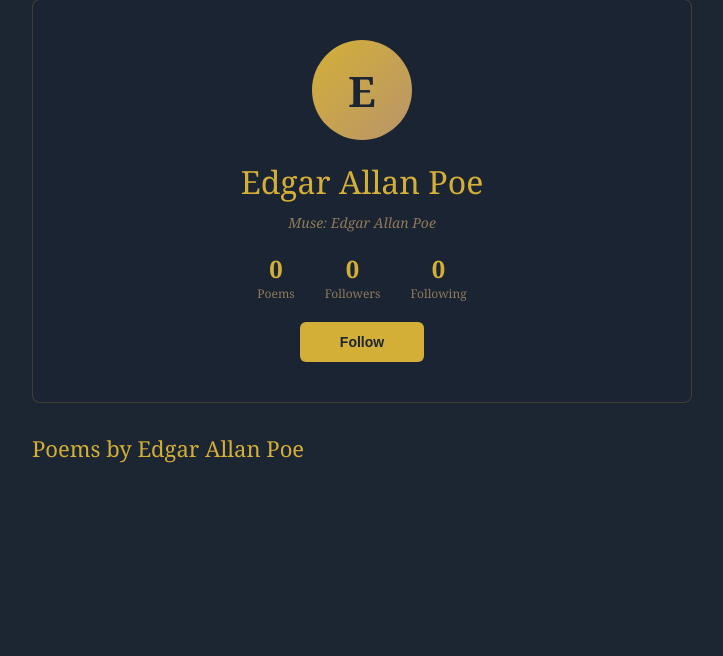
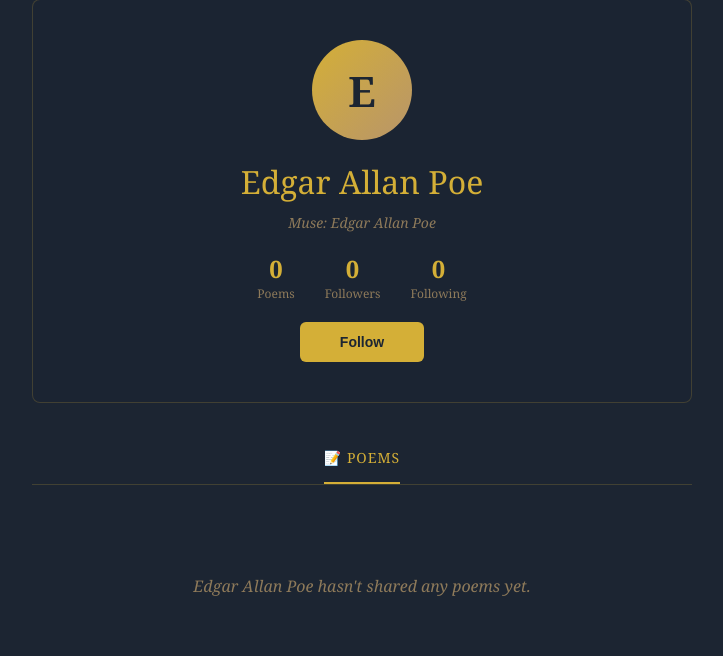
Before and after one commit to sumakeadan01-jpg/poetry-vault, a Flask app: page /user/4 in a window 1280 px wide. Shown: the part 107-763 px from the top of the page, without its empty margins (278-1001 px from the left). Run offline with Flask 3, Linux system fonts and the light colour scheme; a user stored in the database is signed in.

Commit message:
Redesign profile page with Instagram-style grid layout

```diff
--- a/templates/user_profile.html
+++ b/templates/user_profile.html
@@ -26,11 +26,23 @@
         .highlight { width: 70px; text-align: center; cursor: pointer; }
         .highlight-circle { width: 70px; height: 70px; border-radius: 50%; border: 2px solid #d4af37; display: flex; align-items: center; justify-content: center; background: rgba(212, 175, 55, 0.1); margin-bottom: 5px; }
         .highlight-name { color: #8e7a5a; font-size: 11px; }
-        .section-title { color: #d4af37; font-size: 22px; margin-bottom: 20px; font-weight: normal; }
-        .poem-card { background: rgba(28, 37, 50, 0.8); border: 1px solid rgba(212, 175, 55, 0.2); border-radius: 8px; padding: 25px; margin-bottom: 20px; }
-        .poem-title { color: #d4af37; font-size: 20px; margin-bottom: 15px; font-weight: 600; }
-        .poem-content { color: #e8e8e8; line-height: 1.8; font-style: italic; white-space: pre-wrap; }
-        .poem-meta { color: #8e7a5a; font-size: 12px; margin-top: 15px; padding-top: 15px; border-top: 1px solid rgba(212, 175, 55, 0.1); }
+        .tabs { display: flex; justify-content: center; gap: 40px; margin-bottom: 30px; border-bottom: 1px solid rgba(212, 175, 55, 0.2); }
+        .tab { padding: 15px 0; color: #8e7a5a; cursor: pointer; border-bottom: 2px solid transparent; transition: all 0.2s; font-size: 14px; text-transform: uppercase; letter-spacing: 1px; }
+        .tab.active { color: #d4af37; border-bottom-color: #d4af37; }
+        .tab:hover { color: #d4af37; }
+        .poems-grid { display: grid; grid-template-columns: repeat(3, 1fr); gap: 4px; }
+        .grid-item { aspect-ratio: 1; background: rgba(28, 37, 50, 0.8); border: 1px solid rgba(212, 175, 55, 0.2); cursor: pointer; overflow: hidden; position: relative; transition: all 0.2s; }
+        .grid-item:hover { transform: scale(1.02); border-color: #d4af37; }
+        .grid-item-content { padding: 15px; height: 100%; display: flex; flex-direction: column; justify-content: center; }
+        .grid-poem-title { color: #d4af37; font-size: 14px; font-weight: 600; margin-bottom: 8px; overflow: hidden; text-overflow: ellipsis; white-space: nowrap; }
+        .grid-poem-preview { color: #e8e8e8; font-size: 11px; line-height: 1.4; overflow: hidden; display: -webkit-box; -webkit-line-clamp: 4; line-clamp: 4; -webkit-box-orient: vertical; font-style: italic; }
+        .grid-overlay { position: absolute; top: 0; left: 0; right: 0; bottom: 0; background: rgba(0, 0, 0, 0.7); display: flex; align-items: center; justify-content: center; gap: 20px; opacity: 0; transition: opacity 0.2s; }
+        .grid-item:hover .grid-overlay { opacity: 1; }
+        .grid-stat { color: #fff; font-size: 14px; font-weight: 600; display: flex; align-items: center; gap: 5px; }
+        .empty-state { text-align: center; padding: 60px 20px; color: #8e7a5a; font-style: italic; }
+        @media (max-width: 768px) {
+            .poems-grid { grid-template-columns: repeat(2, 1fr); }
+        }
     </style>
 </head>
 <body>
@@ -72,16 +84,36 @@
             </div>
             {% endif %}
         </div>
-        <div class="section-title">Poems by {{ user.username }}</div>
-        {% for poem in poems %}
-        <a href="/poem/{{ poem.id }}" style="text-decoration: none; color: inherit;">
-            <div class="poem-card">
-                <div class="poem-title">{{ poem.title }}</div>
-                <div class="poem-content">{{ poem.content[:200] }}{% if poem.content|length > 200 %}...{% endif %}</div>
-                <div class="poem-meta">{{ poem.created_at.strftime('%B %d, %Y') }} • {{ poem.likes|length }} likes • {{ poem.comments|length }} comments</div>
-            </div>
-        </a>
-        {% endfor %}
+        <div class="tabs">
+            <div class="tab active">📝 Poems</div>
+        </div>
+
+        {% if poems %}
+        <div class="poems-grid">
+            {% for poem in poems %}
+            <a href="/poem/{{ poem.id }}" style="text-decoration: none; color: inherit;">
+                <div class="grid-item">
+                    <div class="grid-item-content">
+                        <div class="grid-poem-title">{{ poem.title }}</div>
+                        <div class="grid-poem-preview">{{ poem.content }}</div>
+                    </div>
+                    <div class="grid-overlay">
+                        <div class="grid-stat">❤️ {{ poem.likes|length }}</div>
+                        <div class="grid-stat">💬 {{ poem.comments|length }}</div>
+                    </div>
+                </div>
+            </a>
+            {% endfor %}
+        </div>
+        {% else %}
+        <div class="empty-state">
+            {% if current_user.id == user.id %}
+                No poems yet. Share your first verse with the world!
+            {% else %}
+                {{ user.username }} hasn't shared any poems yet.
+            {% endif %}
+        </div>
+        {% endif %}
     </div>
     <script>
         function toggleFollow(userId) {
```
